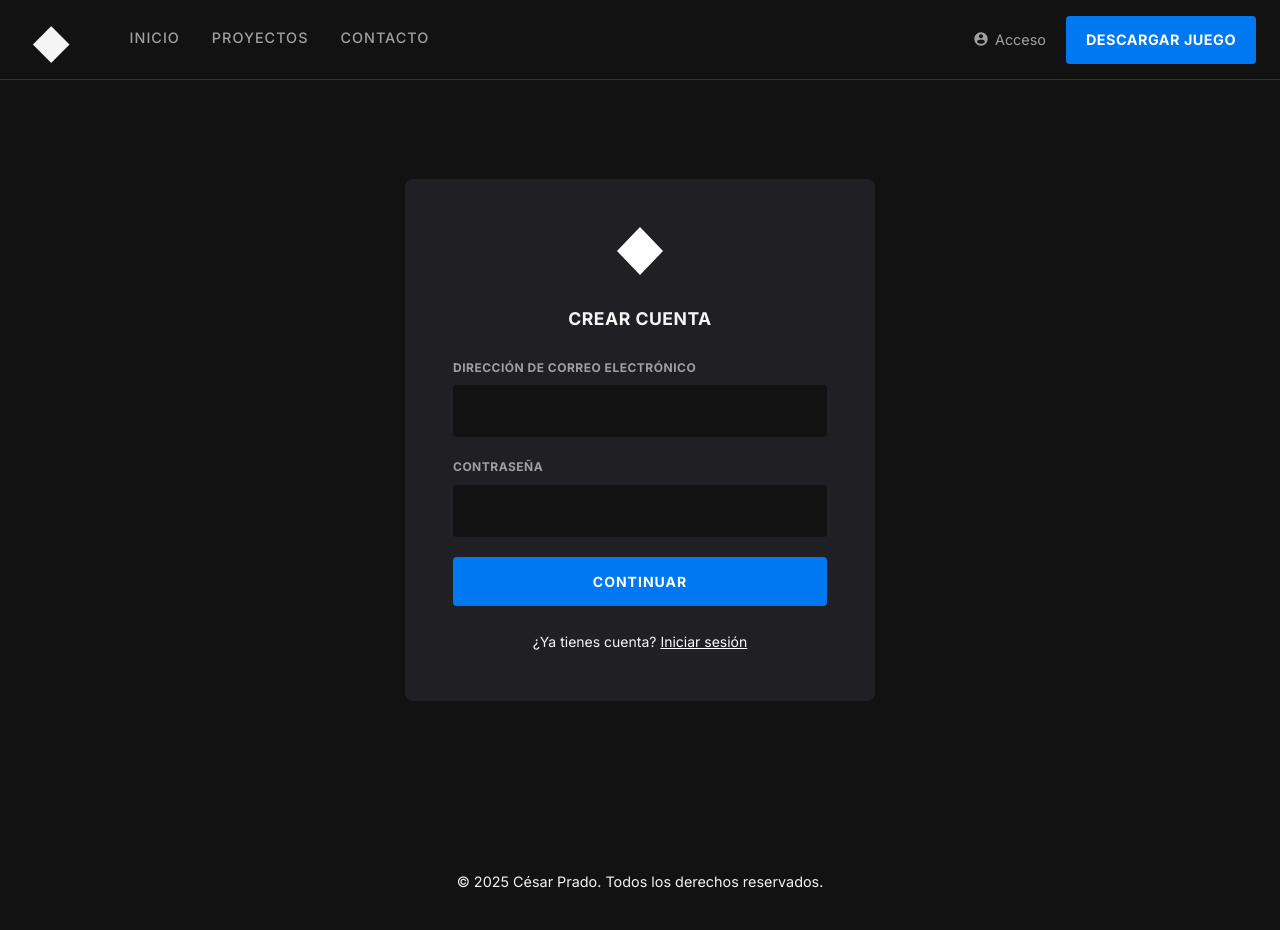
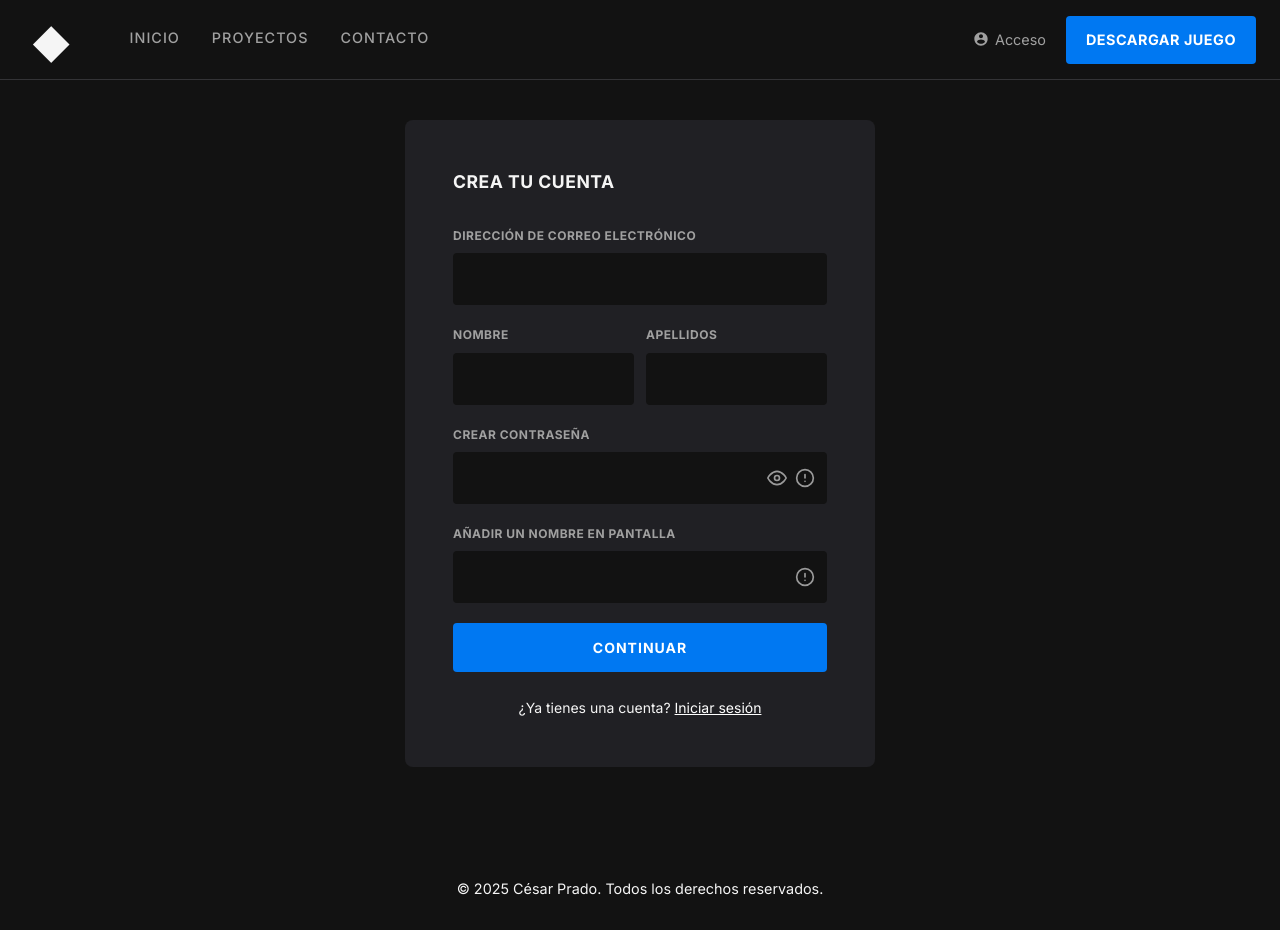
Before and after one commit to CesarPPrado/mi-portafolio-react, a React (Vite) app: page /register in a window 1280 px wide. Built offline with nearby package versions, Linux system fonts and the light colour scheme.

Commit message:
Feat: Implementar página de registro de usuario con validación de formulario y estilo

```diff
--- a/src/pages/Form.module.css
+++ b/src/pages/Form.module.css
@@ -120,6 +120,52 @@
 .dobRow .formInput,
 .dobRow .formSelect {
   padding: 12px;
+}
+
+.rowGroup {
+  display: grid;
+  grid-template-columns: 1fr 1fr;
+  gap: 12px;
+  margin-bottom: 20px;
+}
+
+.rowGroup .formGroup {
+  margin-bottom: 0;
+}
+
+.checkboxGroup {
+  display: flex;
+  align-items: flex-start;
+  margin-bottom: 15px;
+  font-size: 13px;
+  color: #a0a0a0;
+  line-height: 1.5;
+}
+
+.checkboxGroup input[type="checkbox"] {
+  margin-right: 12px;
+  margin-top: 2px;
+  width: 18px;
+  height: 18px;
+  accent-color: var(--color-acento, #0078f2);
+  cursor: pointer;
+  flex-shrink: 0;
+}
+
+.checkboxLabel {
+  cursor: pointer;
+  color: #f5f5f5;
+  font-size: 13px;
+}
+
+.checkboxLabel a {
+  color: #f5f5f5;
+  text-decoration: underline;
+  transition: color 0.2s;
+}
+
+.checkboxLabel a:hover {
+  color: var(--color-acento, #0078f2);
 }
 
 .formButton {
@@ -273,3 +319,80 @@
   color: #e74c3c;
   border: 1px solid rgba(231, 76, 60, 0.3);
 }
+
+/* Input with Actions (Eye, Tooltip) */
+.inputWrapper {
+  position: relative;
+  display: flex;
+  align-items: center;
+}
+
+.inputWrapper .formInput {
+  padding-right: 80px; /* Make room for icons */
+}
+
+.inputActions {
+  position: absolute;
+  right: 12px;
+  display: flex;
+  align-items: center;
+  gap: 8px;
+}
+
+.iconButton {
+  background: none;
+  border: none;
+  padding: 0;
+  display: flex;
+  align-items: center;
+  justify-content: center;
+  color: #f5f5f5;
+  opacity: 0.6;
+  cursor: pointer;
+  transition: opacity 0.2s ease;
+}
+
+.iconButton:hover {
+  opacity: 1;
+}
+
+.tooltipContainer {
+  position: relative;
+  display: flex;
+  align-items: center;
+}
+
+.tooltip {
+  position: absolute;
+  right: -8px; /* Align right to avoid overflow */
+  top: 32px; /* Below the icon */
+  background-color: #333333;
+  color: #f5f5f5;
+  padding: 16px;
+  border-radius: 4px;
+  font-size: 0.85rem;
+  line-height: 1.4;
+  width: 250px;
+  box-shadow: 0 4px 12px rgba(0,0,0,0.5);
+  opacity: 0;
+  visibility: hidden;
+  transition: opacity 0.2s ease, visibility 0.2s ease;
+  z-index: 100;
+  pointer-events: none;
+}
+
+/* Tooltip caret */
+.tooltip::before {
+  content: '';
+  position: absolute;
+  top: -6px;
+  right: 12px;
+  border-width: 0 6px 6px 6px;
+  border-style: solid;
+  border-color: transparent transparent #333333 transparent;
+}
+
+.tooltipContainer:hover .tooltip {
+  opacity: 1;
+  visibility: visible;
+}
--- a/src/pages/Register.jsx
+++ b/src/pages/Register.jsx
@@ -6,17 +6,21 @@ import { useNavigate, Link } from 'react-router-dom';
 function Register() {
   const [formData, setFormData] = useState({
     email: '',
+    firstName: '',
+    lastName: '',
     password: '',
+    displayName: '',
   });
   const [isLoading, setIsLoading] = useState(false);
   const [statusMessage, setStatusMessage] = useState({ text: '', type: '' });
+  const [showPassword, setShowPassword] = useState(false);
   const navigate = useNavigate();
 
   const handleChange = (e) => {
-    const { name, value } = e.target;
+    const { name, value, type, checked } = e.target;
     setFormData(prevState => ({
       ...prevState,
-      [name]: value,
+      [name]: type === 'checkbox' ? checked : value,
     }));
   };
 
@@ -29,14 +33,14 @@ function Register() {
       const response = await fetch(`${import.meta.env.VITE_API_URL}/api/auth/register`, {
         method: 'POST',
         headers: { 'Content-Type': 'application/json' },
-        body: JSON.stringify(formData),
+        body: JSON.stringify({ email: formData.email, password: formData.password, name: formData.firstName + " " + formData.lastName }),
       });
 
       const result = await response.json();
 
       if (response.ok) {
-        setStatusMessage({ text: result.message, type: 'success' });
-        setFormData({ email: '', password: '' });
+        setStatusMessage({ text: result.message || 'Cuenta creada', type: 'success' });
+        setFormData({ email: '', firstName: '', lastName: '', password: '', displayName: '' });
 
         setTimeout(() => {
           navigate('/login');
@@ -57,15 +61,10 @@ function Register() {
     <div className={styles.pageWrapper}>
       <div className={styles.contactContainer}>
 
-        <div className={styles.logoContainer}>
-          <svg className={styles.logo} xmlns="http://www.w3.org/2000/svg" viewBox="0 0 48 48">
-            <path d="M24 0L1 24l23 24 23-24L24 0zm0 18.2L15.6 24 24 29.8 32.4 24 24 18.2z" />
-          </svg>
-        </div>
-
-        <h1 className={styles.pageTitle}>Crear Cuenta</h1>
+        <h1 className={styles.pageTitle} style={{ textAlign: 'left', marginBottom: '30px' }}>Crea tu cuenta</h1>
 
         <form onSubmit={handleSubmit}>
+
           <div className={styles.formGroup}>
             <label htmlFor="email">Dirección de correo electrónico</label>
             <input
@@ -79,10 +78,38 @@ function Register() {
             />
           </div>
 
+          <div className={styles.rowGroup}>
             <div className={styles.formGroup}>
-            <label htmlFor="password">Contraseña</label>
+              <label htmlFor="firstName">Nombre</label>
               <input
-              type="password"
+                type="text"
+                id="firstName"
+                name="firstName"
+                className={styles.formInput}
+                value={formData.firstName}
+                onChange={handleChange}
+                required
+              />
+            </div>
+            <div className={styles.formGroup}>
+              <label htmlFor="lastName">Apellidos</label>
+              <input
+                type="text"
+                id="lastName"
+                name="lastName"
+                className={styles.formInput}
+                value={formData.lastName}
+                onChange={handleChange}
+                required
+              />
+            </div>
+          </div>
+
+          <div className={styles.formGroup}>
+            <label htmlFor="password">Crear contraseña</label>
+            <div className={styles.inputWrapper}>
+              <input
+                type={showPassword ? "text" : "password"}
                 id="password"
                 name="password"
                 className={styles.formInput}
@@ -91,6 +118,68 @@ function Register() {
                 required
                 minLength="6"
               />
+              <div className={styles.inputActions}>
+                <button
+                  type="button"
+                  className={styles.iconButton}
+                  onClick={() => setShowPassword(!showPassword)}
+                  aria-label={showPassword ? "Ocultar contraseña" : "Mostrar contraseña"}
+                >
+                  {showPassword ? (
+                    <svg viewBox="0 0 24 24" width="20" height="20" fill="none" stroke="currentColor" strokeWidth="2" strokeLinecap="round" strokeLinejoin="round">
+                      <path d="M17.94 17.94A10.07 10.07 0 0112 20c-7 0-11-8-11-8a18.45 18.45 0 015.06-5.94M9.9 4.24A9.12 9.12 0 0112 4c7 0 11 8 11 8a18.5 18.5 0 01-2.16 3.19m-6.72-1.07a3 3 0 11-4.24-4.24" />
+                      <line x1="1" y1="1" x2="23" y2="23" />
+                    </svg>
+                  ) : (
+                    <svg viewBox="0 0 24 24" width="20" height="20" fill="none" stroke="currentColor" strokeWidth="2" strokeLinecap="round" strokeLinejoin="round">
+                      <path d="M1 12s4-8 11-8 11 8 11 8-4 8-11 8-11-8-11-8z" />
+                      <circle cx="12" cy="12" r="3" />
+                    </svg>
+                  )}
+                </button>
+                <div className={styles.tooltipContainer}>
+                  <div className={styles.iconButton}>
+                    <svg viewBox="0 0 24 24" width="20" height="20" fill="none" stroke="currentColor" strokeWidth="2" strokeLinecap="round" strokeLinejoin="round">
+                      <circle cx="12" cy="12" r="10"></circle>
+                      <line x1="12" y1="8" x2="12" y2="12"></line>
+                      <line x1="12" y1="16" x2="12.01" y2="16"></line>
+                    </svg>
+                  </div>
+                  <div className={styles.tooltip}>
+                    Las contraseñas deben tener más de 7 caracteres, contener al menos 1 número y 1 letra y no contener ningún espacio en blanco.
+                  </div>
+                </div>
+              </div>
+            </div>
+          </div>
+
+          <div className={styles.formGroup}>
+            <label htmlFor="displayName">Añadir un nombre en pantalla</label>
+            <div className={styles.inputWrapper}>
+              <input
+                type="text"
+                id="displayName"
+                name="displayName"
+                className={styles.formInput}
+                value={formData.displayName}
+                onChange={handleChange}
+                required
+              />
+              <div className={styles.inputActions}>
+                <div className={styles.tooltipContainer}>
+                  <div className={styles.iconButton}>
+                    <svg viewBox="0 0 24 24" width="20" height="20" fill="none" stroke="currentColor" strokeWidth="2" strokeLinecap="round" strokeLinejoin="round">
+                      <circle cx="12" cy="12" r="10"></circle>
+                      <line x1="12" y1="8" x2="12" y2="12"></line>
+                      <line x1="12" y1="16" x2="12.01" y2="16"></line>
+                    </svg>
+                  </div>
+                  <div className={styles.tooltip}>
+                    Tu nombre en pantalla debe tener entre 3 y 16 caracteres, y puede contener letras, números y guiones, puntos, guiones bajos y espacios no consecutivos.
+                  </div>
+                </div>
+              </div>
+            </div>
           </div>
 
           <button type="submit" className={styles.formButton} disabled={isLoading}>
@@ -99,7 +188,7 @@ function Register() {
         </form>
 
         <div className={styles.formLinkContainer}>
-          ¿Ya tienes cuenta? <Link to="/login" className={styles.formLink}>Iniciar sesión</Link>
+          ¿Ya tienes una cuenta? <Link to="/login" className={styles.formLink}>Iniciar sesión</Link>
         </div>
 
         {statusMessage.text && (
```
Lines whose indentation alone changed are shown as unchanged.
